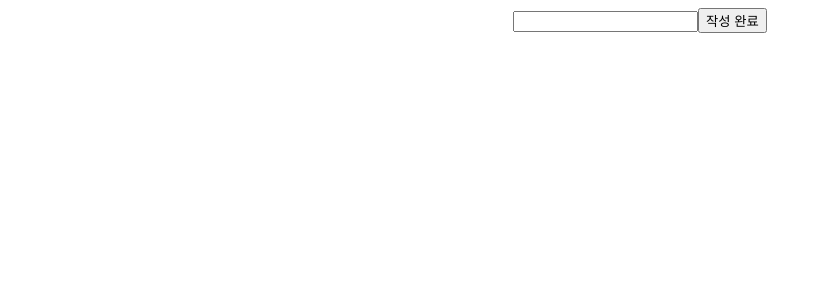
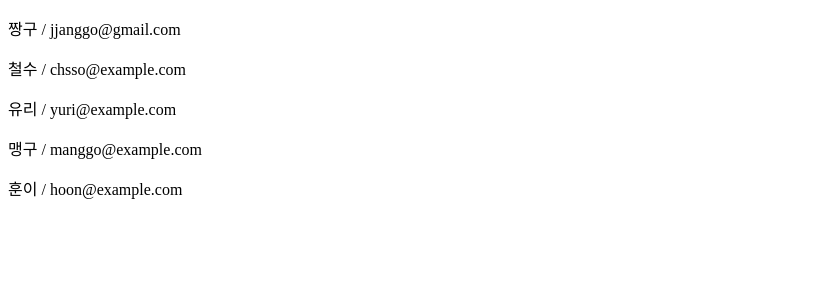
Before and after one commit to seung-heee/LikeLion12th_React, a React (Create React App) app: page / in a window 1280 px wide. Shown: the top 300 px of the page, without its empty margins (0-821 px from the left). Built offline with nearby package versions, Linux system fonts and the light colour scheme.

Commit message:
배열 렌더링

```diff
--- a/public/index.html
+++ b/public/index.html
@@ -9,7 +9,7 @@
     <meta name="description" content="Web site created using create-react-app" />
     <link rel="apple-touch-icon" href="%PUBLIC_URL%/logo192.png" />
 
-    <link rel="manifest" href="%PUBLIC_URL%/manifest.json" />
+    <link rel="/manifest" href="%PUBLIC_URL%/manifest.json" />
 
     <title>React App</title>
 </head>
--- a/src/App.js
+++ b/src/App.js
@@ -1,16 +1,17 @@
+import { useState } from "react";
 import Greeting from "./component/conditionalRendering/Greeting";
-import { useState } from "react";
-import './css/styles.css'
-import Ref from "./component/Ref";
+import UserGreeting from "./component/conditionalRendering/UserGreeting";
+import GuestGreeting from "./component/conditionalRendering/GuestGreeting";
+import CollegeList from "./component/arrayRendering/CollegeList";
 
 function App() {
-  const [isLoggedIn, setIsLoggedIn] = useState(true)
-  const [name, setName] = useState('홍길동')
-  const [studentId, setStudentId] = useState(24)
+  const [yes, setYes] = useState();
 
   return (
-      <Ref />
-    );
+    <div className="App">
+      <CollegeList />
+    </div>
+  );
 }
 
 export default App;
--- a/src/component/Ref.js
+++ b/src/component/Ref.js
@@ -7,7 +7,6 @@ const Ref = () => {
     function handleOnChange(e) {
         setText(e.target.value);
     }
-
     function handleOnClick() {
         if (text.length < 5) {
             textRef.current.focus();
@@ -17,7 +16,6 @@ const Ref = () => {
             setText("");
         }
     }
-
     return (
         <div>
             <input ref={textRef} type="text" value={text} onChange={handleOnChange} />
--- /dev/null
+++ b/src/component/arrayRendering/CollegeList.js
@@ -0,0 +1,51 @@
+import React from 'react';
+
+const CollegeList = () => {
+    const arr = [1, 2, 3, 4, 5];
+    const mapArr = arr.map((num) => {return num * num});
+
+    console.log(arr); // > Array [1, 2, 3, 4, 5]
+    console.log(mapArr); // > Array [1, 4, 9, 16, 25]
+
+    const users = [
+        {
+            id: 1,
+            username: '짱구',
+            email: 'jjanggo@gmail.com',
+        },
+        {
+            id: 2,
+            username: '철수',
+            email: 'chsso@example.com',
+        },
+        {
+            id: 3,
+            username: '유리',
+            email: 'yuri@example.com',
+        },
+        {
+            id: 4,
+            username: '맹구',
+            email: 'manggo@example.com',
+        },
+        {
+            id: 5,
+            username: '훈이',
+            email: 'hoon@example.com',
+        }
+      ];
+
+      const newUsers = users.map((user, index)=> {
+        return <p key={index}>{user.username} / {user.email}</p>
+      })
+
+      return (
+        <div>
+            {users.map((user, index)=> {
+                return <p key={index}>{user.username} / {user.email}</p>
+            })}
+        </div>
+      )
+};
+
+export default CollegeList;
--- a/src/component/conditionalRendering/Greeting.js
+++ b/src/component/conditionalRendering/Greeting.js
@@ -1,14 +1,17 @@
-import React from 'react';
+import React, { useState } from 'react';
 import UserGreeting from './UserGreeting';
 import GuestGreeting from './GuestGreeting';
 
-const Greeting = ({ isLoggedIn, name, studentId }) => {
-    if(isLoggedIn) {
-        return <UserGreeting name={name} studentId={studentId} />
+const Greeting = ({ yes, setYes }) => {
+    function handleChangeBtn(e) {
+        setYes(e.target.value);
     }
-    else {
-        return <GuestGreeting />
-    }
-};
 
+    return (
+        <div>
+            <button value='Yes' onClick={handleChangeBtn}>Yes</button>
+            <button value='No' onClick={handleChangeBtn}>No</button>
+        </div>
+    )
+}
 export default Greeting
--- a/src/component/conditionalRendering/GuestGreeting.js
+++ b/src/component/conditionalRendering/GuestGreeting.js
@@ -10,16 +10,6 @@ const GuestGreeting = () => {
     return (
     <>
         <div>처음 방문하셨군요</div>
-        <div>반갑습니다.</div>
-
-        <br/>
-        <div>
-            <p>계정이 있으신가요?</p>
-            <button value='Yes' onClick={handleChangeBtn}>Yes</button>
-            <button value='No' onClick={handleChangeBtn}>No</button>
-        </div>
-
-        {user == 'Yes' ? '로그인 하러가기' : '회원가입 하러가기' }
     </>
     );
 };
--- a/src/component/conditionalRendering/UserGreeting.js
+++ b/src/component/conditionalRendering/UserGreeting.js
@@ -4,10 +4,6 @@ const UserGreeting = ({name, studentId}) => {
     return (
     <>
         <div>또 오셨군요</div>
-        <div>반갑습니다. {name}님</div>
-
-        {studentId === '24' ? '신입생이시군요' : '재학생이시군요'}
-        {studentId === '24' && <h1>신입생 여러분, 환영합니다</h1>}
     </>
     );
 };
--- a/src/component/simantic/Aside.js
+++ b/src/component/simantic/Aside.js
@@ -3,7 +3,7 @@ import React from 'react';
 const Aside = () => {
     return (
         <div>
-           Aside
+            Aside
         </div>
     );
 };
--- a/src/component/simantic/Section.js
+++ b/src/component/simantic/Section.js
@@ -4,8 +4,7 @@ const Section = ({name, food}) => {
 
     return (
         <>
-            <div>안녕하세요 저는 {name}입니다.</div>
-            <div>제가 제일 좋아하는 전은 {food}입니다.</div>
+           <div>Section</div>
         </>
     );
 };
```
Also changed, not shown: src/index.js (line endings or trailing spaces).
